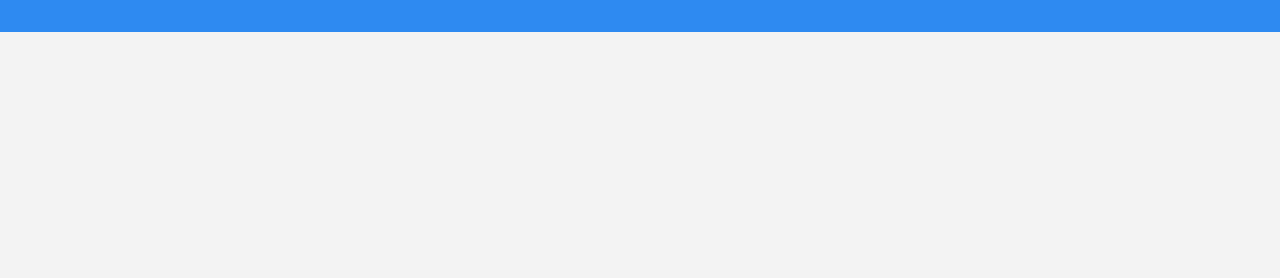
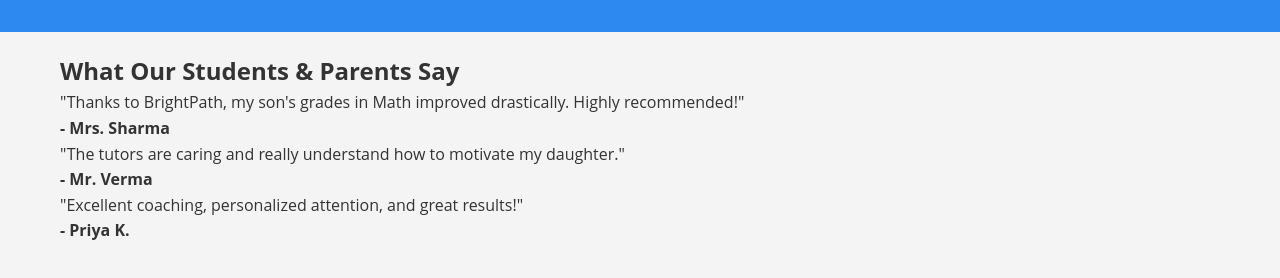
Before and after one commit to dewminithathsarani2026-cmyk/EDUCATION-TUTORING-COACHING-CENTER, a plain HTML site: page reviews.html in a window 1280 px wide. Shown: the part 84-362 px from the top of the page. Drawn offline with Linux system fonts and the light colour scheme.

Commit message:
What Our Students & Parents Say

```diff
--- a/reviews.html
+++ b/reviews.html
@@ -20,5 +20,23 @@
   </div>
 </header>
 
+<section class="section">
+  <div class="container">
+    <h2>What Our Students & Parents Say</h2>
+    <div class="testimonial">
+      <p>"Thanks to BrightPath, my son's grades in Math improved drastically. Highly recommended!"</p>
+      <strong>- Mrs. Sharma</strong>
+    </div>
+    <div class="testimonial">
+      <p>"The tutors are caring and really understand how to motivate my daughter."</p>
+      <strong>- Mr. Verma</strong>
+    </div>
+    <div class="testimonial">
+      <p>"Excellent coaching, personalized attention, and great results!"</p>
+      <strong>- Priya K.</strong>
+    </div>
+  </div>
+</section>
+
 </body>
 </html>
```
